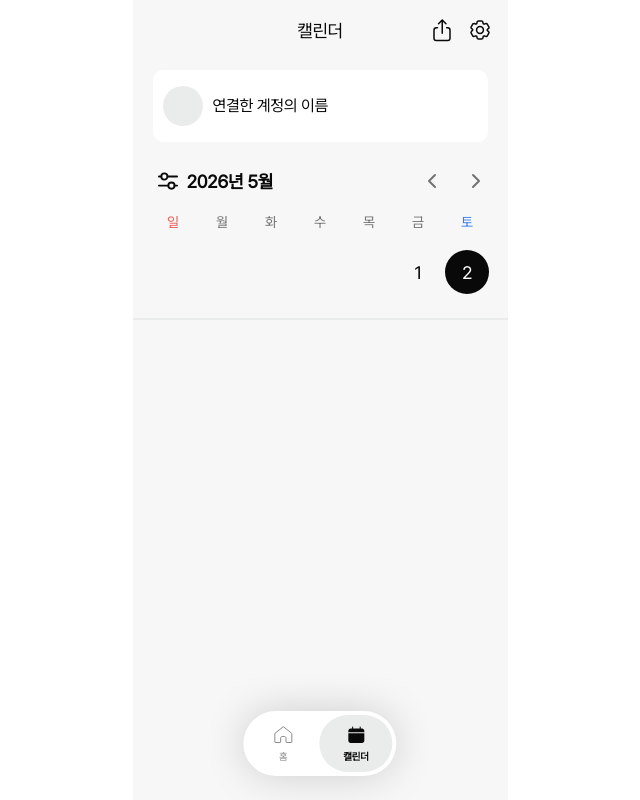
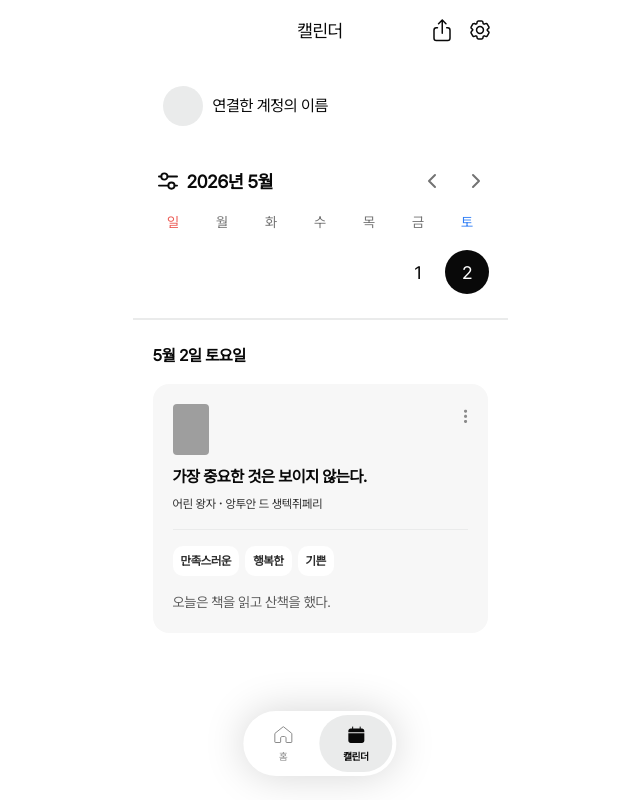
Before and after one commit to depromeet/18th-team1-fe-2, a Next.js app: page /calendar in a window 1280 px wide. Shown: the whole page, without its empty margins (320-960 px from the left). Built offline with nearby package versions, Linux system fonts and the light colour scheme; grey boxes are pictures that could not be loaded.

Commit message:
feat: 캘린더 날짜 선택 시 일기 상세 내용 표시 (#19)

```diff
--- a/next.config.ts
+++ b/next.config.ts
@@ -2,6 +2,22 @@ import type { NextConfig } from "next";
 
 const nextConfig: NextConfig = {
   output: "standalone",
+  images: {
+    remotePatterns: [
+      {
+        protocol: "https",
+        hostname: "image.aladin.co.kr",
+        port: "",
+        pathname: "/**",
+      },
+      {
+        protocol: "https",
+        hostname: "images.unsplash.com",
+        port: "",
+        pathname: "/**",
+      },
+    ],
+  },
 };
 
 export default nextConfig;
--- a/src/app/(nav)/calendar/page.tsx
+++ b/src/app/(nav)/calendar/page.tsx
@@ -1,17 +1,20 @@
 import { Suspense } from "react";
 import { UserProfileCard } from "@/entities/user";
 import { MOCK_USER_PROFILE } from "@/mock";
-import { CalendarHeader, CalendarWidget } from "@/widgets/calendar";
+import { CalendarDiarySection, CalendarHeader, CalendarWidget } from "@/widgets/calendar";
 
 const CalendarPage = (): React.ReactElement => {
   return (
-    <>
+    <div className="flex flex-col h-full bg-gray-0">
       <CalendarHeader />
-      <UserProfileCard {...MOCK_USER_PROFILE} />
-      <Suspense>
-        <CalendarWidget />
-      </Suspense>
-    </>
+      <div className="flex-1 overflow-y-auto pb-24 [&::-webkit-scrollbar]:hidden [-ms-overflow-style:none] [scrollbar-width:none]">
+        <UserProfileCard {...MOCK_USER_PROFILE} />
+        <Suspense>
+          <CalendarWidget />
+        </Suspense>
+        <CalendarDiarySection />
+      </div>
+    </div>
   );
 };
 
--- a/src/entities/diary/index.ts
+++ b/src/entities/diary/index.ts
@@ -1 +1,2 @@
-export type { Diary, TodayDiary } from "./model/diary.types";
+export type { Diary, EmotionIntensity, TodayDiary } from "./model/diary.types";
+export { DiaryCard } from "./ui/DiaryCard";
--- a/src/entities/diary/model/diary.types.ts
+++ b/src/entities/diary/model/diary.types.ts
@@ -1,3 +1,5 @@
+export type EmotionIntensity = "HIGH" | "MID" | "LOW";
+
 export interface Diary {
   day: number;
   sentence: string;
--- /dev/null
+++ b/src/entities/diary/ui/DiaryCard.tsx
@@ -0,0 +1,175 @@
+"use client";
+
+import Image from "next/image";
+import { cn } from "@/shared/lib/utils";
+import { IcOption, IcWrite } from "@/shared/ui/icons";
+import type { OptionMenuItem } from "@/shared/ui/option-menu";
+import { OptionMenu } from "@/shared/ui/option-menu";
+import type { EmotionIntensity } from "../model/diary.types";
+
+export interface DiaryCardProps {
+  variant?: "summary" | "detail";
+  quoteContent: string;
+  title: string;
+  author: string;
+  emotions: string[];
+  emotionIntensity?: EmotionIntensity;
+  content?: string | null;
+  coverImageUrl: string;
+  diaryImageUrl?: string | null;
+  menuItems?: OptionMenuItem[];
+  className?: string;
+}
+
+const getIntensityChipStyle = (intensity: EmotionIntensity): { bg: string; text: string } => {
+  if (intensity === "HIGH") return { bg: "bg-secondary0", text: "text-secondary100" };
+  if (intensity === "MID") return { bg: "bg-primary0", text: "text-primary100" };
+  return { bg: "bg-secondary2_0", text: "text-secondary2" };
+};
+
+const Chip = ({
+  label,
+  variant,
+  emotionIntensity,
+}: {
+  label: string;
+  variant: "summary" | "detail";
+  emotionIntensity?: EmotionIntensity;
+}): React.ReactElement => {
+  const chipStyle =
+    variant === "detail" && emotionIntensity ? getIntensityChipStyle(emotionIntensity) : null;
+
+  return (
+    <div
+      className={cn(
+        "flex shrink-0 items-center justify-center rounded px-2 py-1.5",
+        chipStyle ? chipStyle.bg : "bg-gray-0",
+      )}
+    >
+      <span
+        className={cn(
+          "caption1 whitespace-nowrap text-center",
+          chipStyle ? chipStyle.text : "text-gray-600",
+        )}
+      >
+        {label}
+      </span>
+    </div>
+  );
+};
+
+const BookImage = ({
+  coverImageUrl,
+  title,
+  variant,
+}: {
+  coverImageUrl?: string;
+  title: string;
+  variant: "summary" | "detail";
+}): React.ReactElement => (
+  <div
+    className={cn(
+      "relative shrink-0 overflow-hidden rounded-[4px]",
+      variant === "summary" ? "h-12.75 w-9" : "h-21.5 w-15",
+    )}
+  >
+    {coverImageUrl && <Image alt={title} src={coverImageUrl} fill className="object-cover" />}
+  </div>
+);
+
+const BookInfo = ({
+  quoteContent,
+  title,
+  author,
+  variant,
+}: {
+  quoteContent: string;
+  title: string;
+  author: string;
+  variant: "summary" | "detail";
+}): React.ReactElement => (
+  <div className="flex flex-col gap-1.5">
+    <p
+      className={cn(
+        "w-full text-gray-700",
+        variant === "summary" ? "subhead6 line-clamp-3" : "text-title2",
+      )}
+    >
+      {quoteContent}
+    </p>
+    <div
+      className={cn(
+        "flex items-center gap-0.5",
+        variant === "detail" ? "text-gray-500" : "text-gray-600",
+      )}
+    >
+      <span className="caption2 whitespace-nowrap">{title}</span>
+      <span className="caption2">･</span>
+      <span className="caption2 truncate">{author}</span>
+    </div>
+  </div>
+);
+
+export const DiaryCard = ({
+  variant = "summary",
+  quoteContent,
+  title,
+  author,
+  emotions,
+  emotionIntensity,
+  content,
+  coverImageUrl,
+  diaryImageUrl,
+  menuItems = [],
+  className,
+}: DiaryCardProps): React.ReactElement => {
+  const hasPhoto = diaryImageUrl != null;
+  const hasContent = content != null;
+
+  return (
+    <div
+      className={cn("relative flex w-full flex-col gap-4 rounded-2xl bg-gray-50 p-5", className)}
+    >
+      <div className="flex flex-col gap-2.5">
+        <BookImage coverImageUrl={coverImageUrl} title={title} variant={variant} />
+        <BookInfo quoteContent={quoteContent} title={title} author={author} variant={variant} />
+      </div>
+      <div className="absolute right-2.5 top-5 flex items-center justify-center">
+        {variant === "summary" ? (
+          <div className="-rotate-90">
+            <OptionMenu
+              items={menuItems}
+              trigger={<IcOption size={24} className="text-gray-300" />}
+            />
+          </div>
+        ) : (
+          <div className="flex size-7 items-center justify-center rounded-[4.667px] bg-gray-100">
+            <IcWrite size={28} className="text-gray-400" />
+          </div>
+        )}
+      </div>
+      <div className="h-px w-full bg-border" />
+      <div className="flex flex-wrap gap-1.5">
+        {emotions.map((emotion) => (
+          <Chip
+            key={emotion}
+            label={emotion}
+            variant={variant}
+            emotionIntensity={emotionIntensity}
+          />
+        ))}
+      </div>
+      {hasContent && <p className="body2 whitespace-pre-wrap text-gray-500">{content}</p>}
+      {hasPhoto && (
+        <div
+          className={cn(
+            "relative shrink-0 overflow-hidden rounded-lg bg-gray-200",
+            variant === "summary" ? "h-17 w-17" : "h-32.5 w-32.5",
+          )}
+        >
+          <Image alt="일기 사진" className="object-cover" fill src={diaryImageUrl} />
+        </div>
+      )}
+    </div>
+  );
+};
--- a/src/features/calendar-view/model/useCalendar.ts
+++ b/src/features/calendar-view/model/useCalendar.ts
@@ -1,3 +1,5 @@
+"use client";
+
 import {
   addDays,
   addMonths,
@@ -12,12 +14,13 @@ import {
 } from "date-fns";
 import { useRouter, useSearchParams } from "next/navigation";
 import { useMemo, useState } from "react";
+import { useCalendarStore } from "@/store/calendar/useCalendarStore";
 import type { CalendarMode } from "./calendar.types";
 
 interface UseCalendarReturn {
   viewDate: Date;
   selectedDate: Date;
-  setSelectedDate: React.Dispatch<React.SetStateAction<Date>>;
+  setSelectedDate: (date: Date) => void;
   mode: CalendarMode;
   setMode: (newMode: CalendarMode) => void;
   days: Date[];
@@ -33,7 +36,7 @@ export const useCalendar = (): UseCalendarReturn => {
   const mode: CalendarMode = modeFromParams === "monthly" ? "monthly" : "weekly";
 
   const [viewDate, setViewDate] = useState(new Date());
-  const [selectedDate, setSelectedDate] = useState(new Date());
+  const { selectedDate, setSelectedDate } = useCalendarStore();
 
   const setMode = (newMode: CalendarMode): void => {
     const params = new URLSearchParams(searchParams.toString());
--- a/src/mock.ts
+++ b/src/mock.ts
@@ -50,3 +50,37 @@ export const MOCK_USER_PROFILE = {
   nickname: "연결한 계정의 이름",
   profileImageUrl: "",
 };
+
+export const MOCK_CALENDAR_DIARIES = {
+  start: "2026-05-01",
+  end: "2026-05-31",
+  diaries: [
+    {
+      id: 1,
+      createdAt: "2026-05-02",
+      content: "오늘은 책을 읽고 산책을 했다.",
+      diaryImageUrl: null,
+      emotionIntensity: "HIGH",
+      emotions: ["만족스러운", "행복한", "기쁜"],
+      quoteContent: "가장 중요한 것은 보이지 않는다.",
+      coverImageUrl: "https://image.aladin.co.kr/product/25184/75/cover500/8931021291_1.jpg",
+      author: "앙투안 드 생텍쥐페리",
+      title: "어린 왕자",
+    },
+    {
+      id: 2,
+      createdAt: "2026-05-03",
+      content:
+        "오늘은 책을 읽고 산책을 했다.오늘은 책을 읽고 산책을 했다.오늘은 책을 읽고 산책을 했다.오늘은 책을 읽고 산책을 했다.오늘은 책을 읽고 산책을 했다.오늘은 책을 읽고 산책을 했다.오늘은 책을 읽고 산책을 했다.오늘은 책을 읽고 산책을 했다.오늘은 책을 읽고 산책을 했다.오늘은 책을 읽고 산책을 했다.오늘은 책을 읽고 산책을 했다.오늘은 책을 읽고 산책을 했다.오늘은 책을 읽고 산책을 했다.오늘은 책을 읽고 산책을 했다.오늘은 책을 읽고 산책을 했다.오늘은 책을 읽고 산책을 했다.",
+      diaryImageUrl:
+        "https://images.unsplash.com/photo-1544716278-ca5e3f4abd8c?q=80&w=1074&auto=format&fit=crop&ixlib=rb-4.1.0&ixid=M3wxMjA3fDB8MHxwaG90by1wYWdlfHx8fGVufDB8fHx8fA%3D%3D",
+      emotionIntensity: "HIGH",
+      emotions: ["만족스러운", "행복한", "기쁜"],
+      quoteContent:
+        "가장 중요한 것은 보이지 않는다.가장 중요한 것은 보이지 않는다.가장 중요한 것은 보이지 않는다.가장 중요한 것은 보이지 않는다.가장 중요한 것은 보이지 않는다.가장 중요한 것은 보이지 않는다.가장 중요한 것은 보이지 않는다.",
+      coverImageUrl: "https://image.aladin.co.kr/product/25184/75/cover500/8931021291_1.jpg",
+      author: "앙투안 드 생텍쥐페리",
+      title: "어린 왕자",
+    },
+  ],
+};
--- a/src/shared/ui/tokens.css
+++ b/src/shared/ui/tokens.css
@@ -26,6 +26,18 @@
   --color-destructive-foreground: #ffffff;
   --color-accent: #f7f7f7;
   --color-accent-foreground: #090909;
+
+  /* Key Colors */
+  --color-primary: #8e8100;
+  --color-secondary: #a4d4d6;
+  --color-secondary2: #6b1e3c;
+
+  /* Key Color Variation */
+  --color-primary0: #e1ddb5;
+  --color-primary100: #6a6103;
+  --color-secondary0: #d1e9ea;
+  --color-secondary100: #287f83;
+  --color-secondary2_0: #e5d1d9;
 
   /* Calendar Colors */
   --color-calendar-sun: #ec5852;
--- /dev/null
+++ b/src/store/calendar/useCalendarStore.ts
@@ -0,0 +1,19 @@
+import { create } from "zustand";
+import { devtools } from "zustand/middleware";
+
+type CalendarState = {
+  selectedDate: Date;
+  setSelectedDate: (date: Date) => void;
+};
+
+export const useCalendarStore = create<CalendarState>()(
+  devtools(
+    (set) => ({
+      selectedDate: new Date(),
+      setSelectedDate: (date: Date): void => {
+        set({ selectedDate: date }, false, "calendar/setSelectedDate");
+      },
+    }),
+    { name: "CalendarStore" },
+  ),
+);
--- a/src/widgets/calendar/index.ts
+++ b/src/widgets/calendar/index.ts
@@ -1,2 +1,3 @@
+export { CalendarDiarySection } from "./ui/CalendarDiarySection";
 export { CalendarHeader } from "./ui/CalendarHeader";
 export { CalendarWidget } from "./ui/CalendarWidget";
--- /dev/null
+++ b/src/widgets/calendar/ui/CalendarDiarySection.tsx
@@ -0,0 +1,35 @@
+"use client";
+
+import { format } from "date-fns";
+import { ko } from "date-fns/locale";
+import { DiaryCard } from "@/entities/diary";
+import { MOCK_CALENDAR_DIARIES } from "@/mock";
+import { useCalendarStore } from "@/store/calendar/useCalendarStore";
+
+export const CalendarDiarySection = (): React.ReactElement | null => {
+  const { selectedDate } = useCalendarStore();
+  const selectedDateStr = format(selectedDate, "yyyy-MM-dd");
+
+  const diary = MOCK_CALENDAR_DIARIES.diaries.find((entry) => entry.createdAt === selectedDateStr);
+
+  return (
+    <div className="px-5 pt-6">
+      <p className="subhead5 mb-4 text-gray-700">
+        {format(selectedDate, "M월 d일 EEEE", { locale: ko })}
+      </p>
+      {diary ? (
+        <DiaryCard
+          quoteContent={diary.quoteContent}
+          title={diary.title}
+          author={diary.author}
+          emotions={diary.emotions}
+          content={diary.content}
+          coverImageUrl={diary.coverImageUrl}
+          diaryImageUrl={diary.diaryImageUrl}
+        />
+      ) : (
+        <p className="body2 text-gray-400 text-center mt-21.25">작성된 일기가 없어요.</p>
+      )}
+    </div>
+  );
+};
```
